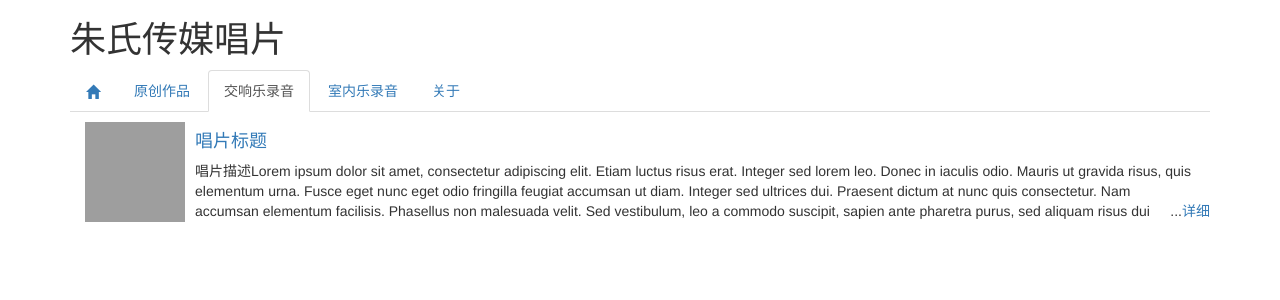
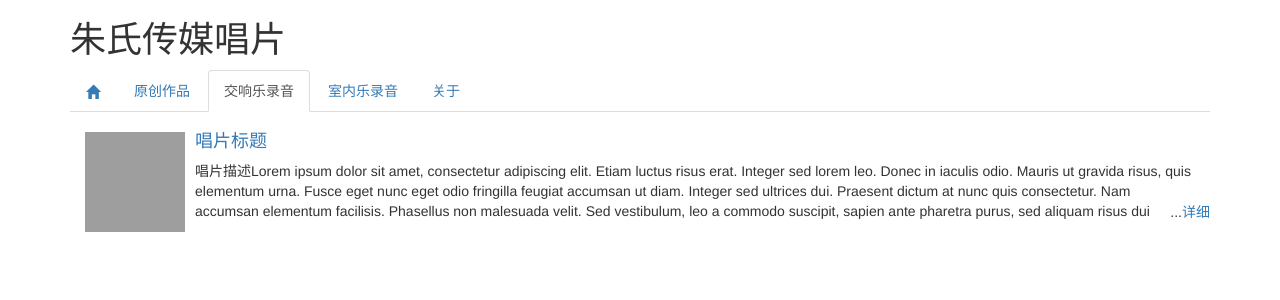
Before and after one commit to liuchibing/recordingwebsite, a Jekyll site: the page built from symrec/index.html, in a window 1280 px wide. Shown: the top 300 px of the page. Built offline with Jekyll 4.4.1, drawn with Linux system fonts in a browser that asks for light colours; grey boxes are pictures that could not be loaded.

Commit message:
调整布局

```diff
--- a/chmrec/index.html
+++ b/chmrec/index.html
@@ -23,9 +23,11 @@ category: chmrec
 </style>
 
 {% for post in site.categories.chmrec %}
+<div>
   <a  href="{{ post.url }}"><img src="/img/{{ post.img }}" align="left" height="100" width="100" /></a>
   <div style="vertical-align: middle">
     <h4><a href="{{ post.url }}">{{ post.title }}</a></h4>
     <p class="desc">{{ post.excerpt }}</p><p class="dot">...<a href="{{ post.url }}">详细</a></p>
   </div>
+</div>
 {% endfor %}
--- a/original/index.html
+++ b/original/index.html
@@ -23,9 +23,11 @@ category: original
 </style>
 
 {% for post in site.categories.original %}
+<div>
   <a  href="{{ post.url }}"><img src="/img/{{ post.img }}" align="left" height="100" width="100" /></a>
   <div style="vertical-align: middle">
     <h4><a href="{{ post.url }}">{{ post.title }}</a></h4>
     <p class="desc">{{ post.excerpt }}</p><p class="dot">...<a href="{{ post.url }}">详细</a></p>
   </div>
+</div>
 {% endfor %}
--- a/symrec/index.html
+++ b/symrec/index.html
@@ -23,9 +23,11 @@ category: symrec
 </style>
 
 {% for post in site.categories.symrec %}
+<div>
   <a  href="{{ post.url }}"><img src="/img/{{ post.img }}" align="left" height="100" width="100" /></a>
   <div style="vertical-align: middle">
     <h4><a href="{{ post.url }}">{{ post.title }}</a></h4>
     <p class="desc">{{ post.excerpt }}</p><p class="dot">...<a href="{{ post.url }}">详细</a></p>
   </div>
+</div>
 {% endfor %}
```
